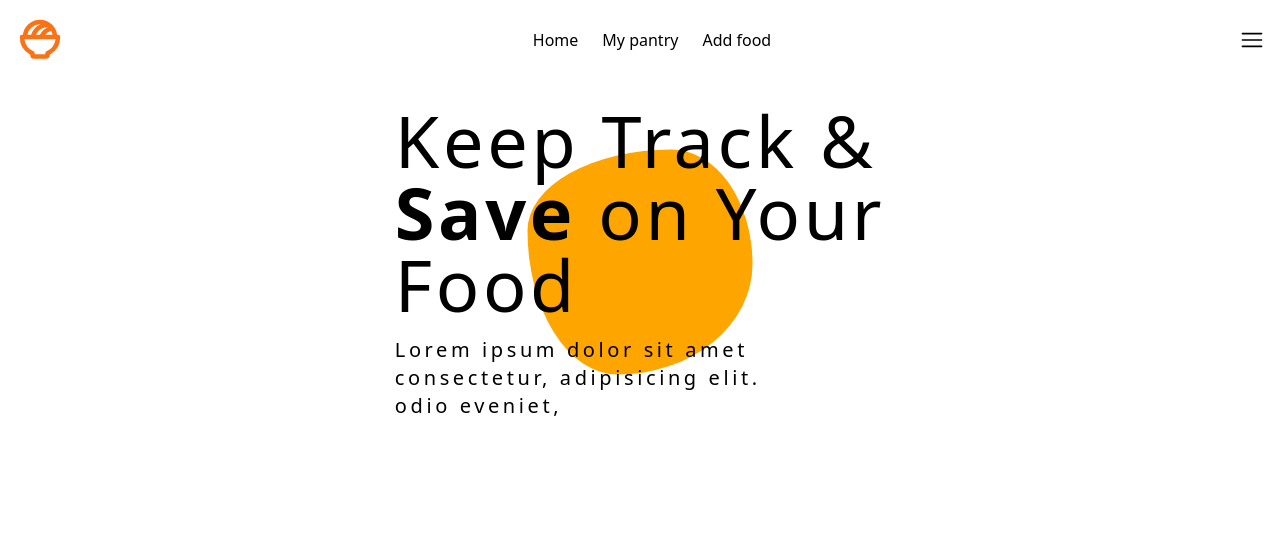
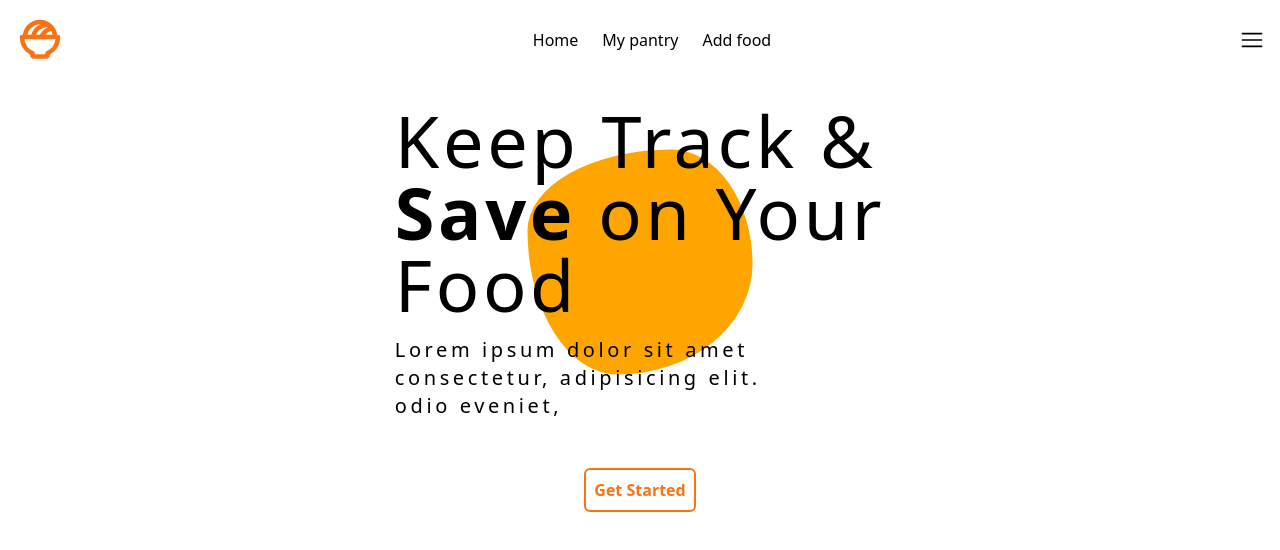
Before and after one commit to bustyAI/foodfo, a Next.js app: page / in a window 1280 px wide. Shown: the top 550 px of the page. Built offline with nearby package versions, Linux system fonts and the light colour scheme.

Commit message:
creating button component

```diff
--- /dev/null
+++ b/app/components/Button.tsx
@@ -0,0 +1,33 @@
+import React from "react";
+
+interface ButtonProps {
+  borderColor?: string;
+  textColor?: string;
+  buttonHoverColor?: string;
+  textHoverColor?: string;
+  buttonText: string;
+}
+
+const Button = ({
+  borderColor = "bg-white",
+  textColor = "text-white",
+  buttonText = "Button Text",
+  buttonHoverColor = "bg-black",
+  textHoverColor = "text-white",
+}: ButtonProps) => {
+  return (
+    <button
+      className={`p-2 ${textColor}
+      font-semibold
+      rounded-md border-2
+       ${borderColor}
+       hover:${buttonHoverColor}
+       hover:${textHoverColor}
+       transition-colors duration-300 ease-in-out`}
+    >
+      {buttonText}
+    </button>
+  );
+};
+
+export default Button;
--- a/app/components/index.ts
+++ b/app/components/index.ts
@@ -2,5 +2,6 @@
 import Navbar from "./Navbar";
 import Logo from "./Logo";
 import Hero from "./Hero";
+import Button from "./Button";
 
-export { Navbar, Logo, Hero };
+export { Navbar, Logo, Hero, Button };
--- a/app/page.tsx
+++ b/app/page.tsx
@@ -1,10 +1,20 @@
-import { Navbar, Hero } from "@/app/components";
+import { Navbar, Hero, Button } from "@/app/components";
 
 export default function Home() {
   return (
     <main className=" overflow-hidden">
       <Navbar />
       <Hero />
+
+      <div className="flex justify-center mt-12">
+        <Button
+          borderColor="border-orange-500"
+          textColor="text-orange-500"
+          buttonText="Get Started"
+          buttonHoverColor="bg-orange-500"
+          textHoverColor="text-white"
+        />
+      </div>
     </main>
   );
 }
```
